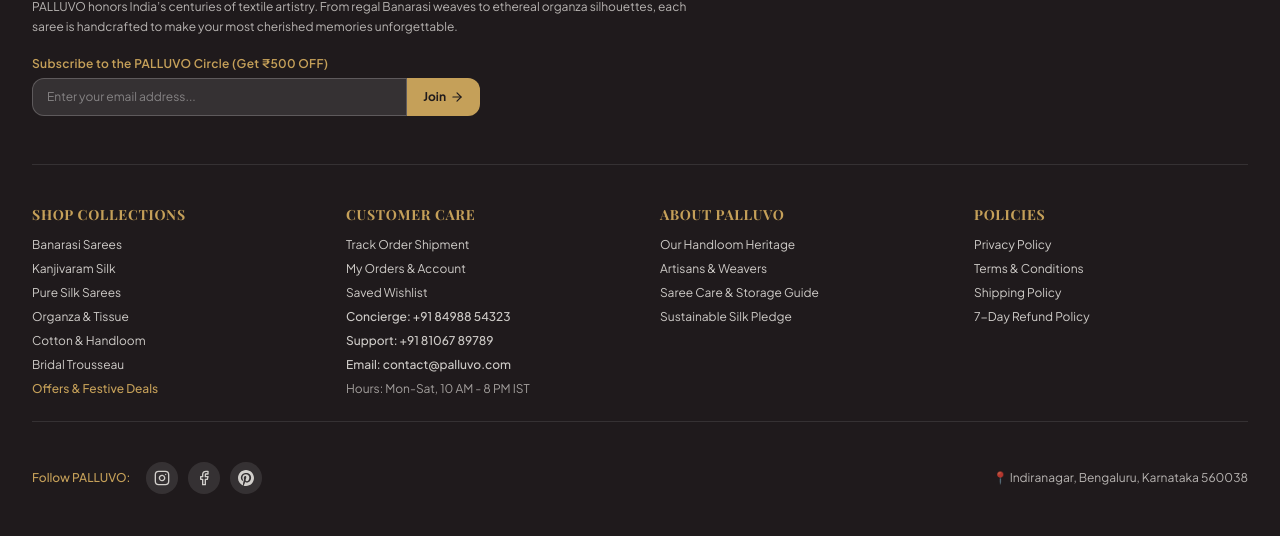
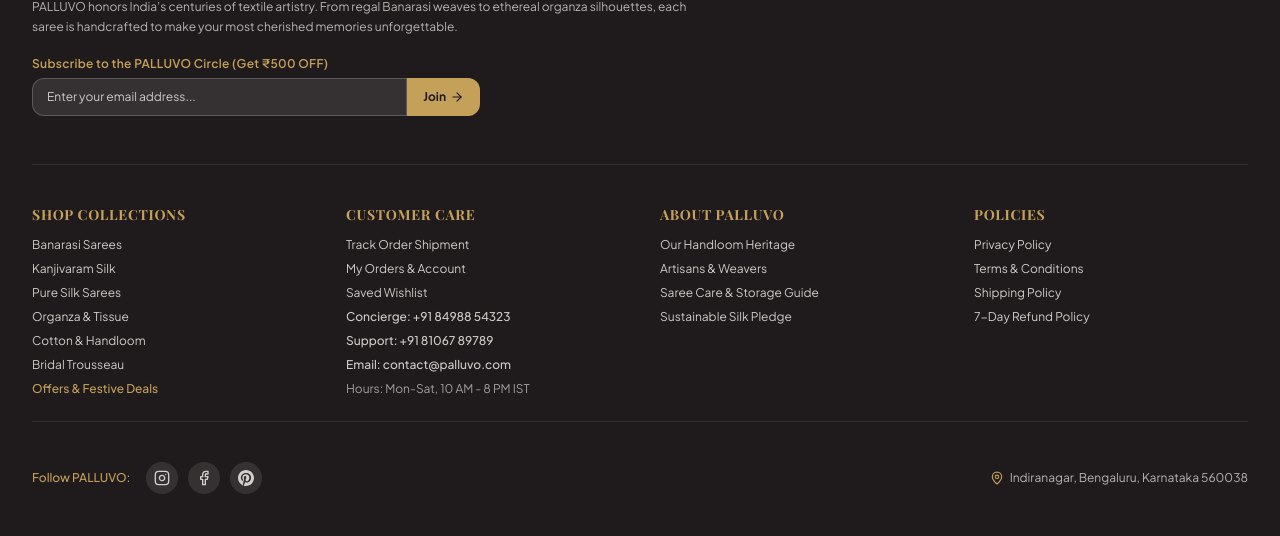
Before and after one commit to Pasulasuprajaa/Palluvo, a React (Vite) app in the folder client/: page / in a window 1280 px wide. Shown: the part 4626-5162 px from the top of the page. Built offline with nearby package versions, Linux system fonts and the light colour scheme; no server answers; a web font is replaced by a local one.

Commit message:
fix(footer): increase newsletter placeholder contrast and replace emoji pin with MapPin

```diff
--- a/client/src/components/Footer.jsx
+++ b/client/src/components/Footer.jsx
@@ -97,7 +97,7 @@ export default function Footer({ onNavigate }) {
                 onChange={(e) => setNewsletterEmail(e.target.value)}
                 placeholder="Enter your email address..."
                 aria-label="Email address for newsletter and ₹500 welcome coupon"
-                className="flex-1 bg-white/10 border border-white/20 rounded-l-xl px-3.5 py-2.5 text-xs text-[#FAF7F2] placeholder-white/40 focus:outline-none focus:border-[#C5A059]"
+                className="flex-1 bg-white/10 border border-white/20 rounded-l-xl px-3.5 py-2.5 text-xs text-[#FAF7F2] placeholder-white/75 focus:outline-none focus:border-[#C5A059]"
               />
               <button
                 type="submit"
@@ -308,8 +308,9 @@ export default function Footer({ onNavigate }) {
             </div>
           </div>
 
-          <div className="text-xs text-[#FAF7F2]/70 text-center sm:text-right">
-            <span>📍 Indiranagar, Bengaluru, Karnataka 560038</span>
+          <div className="text-xs text-[#FAF7F2]/70 flex items-center justify-center sm:justify-end gap-1.5">
+            <MapPin className="w-3.5 h-3.5 text-[#C5A059] shrink-0" />
+            <span>Indiranagar, Bengaluru, Karnataka 560038</span>
           </div>
         </div>
       </div>
```
